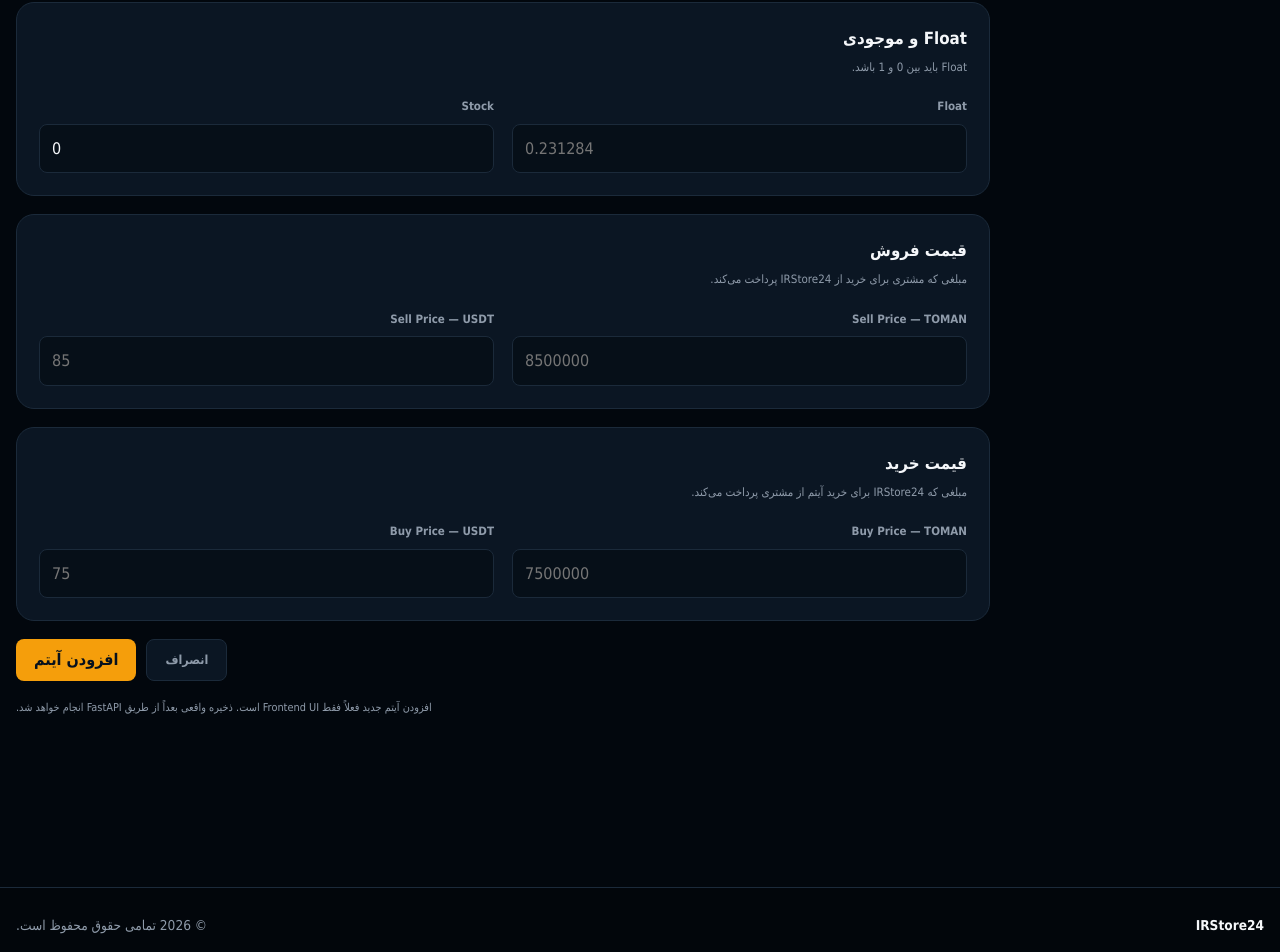
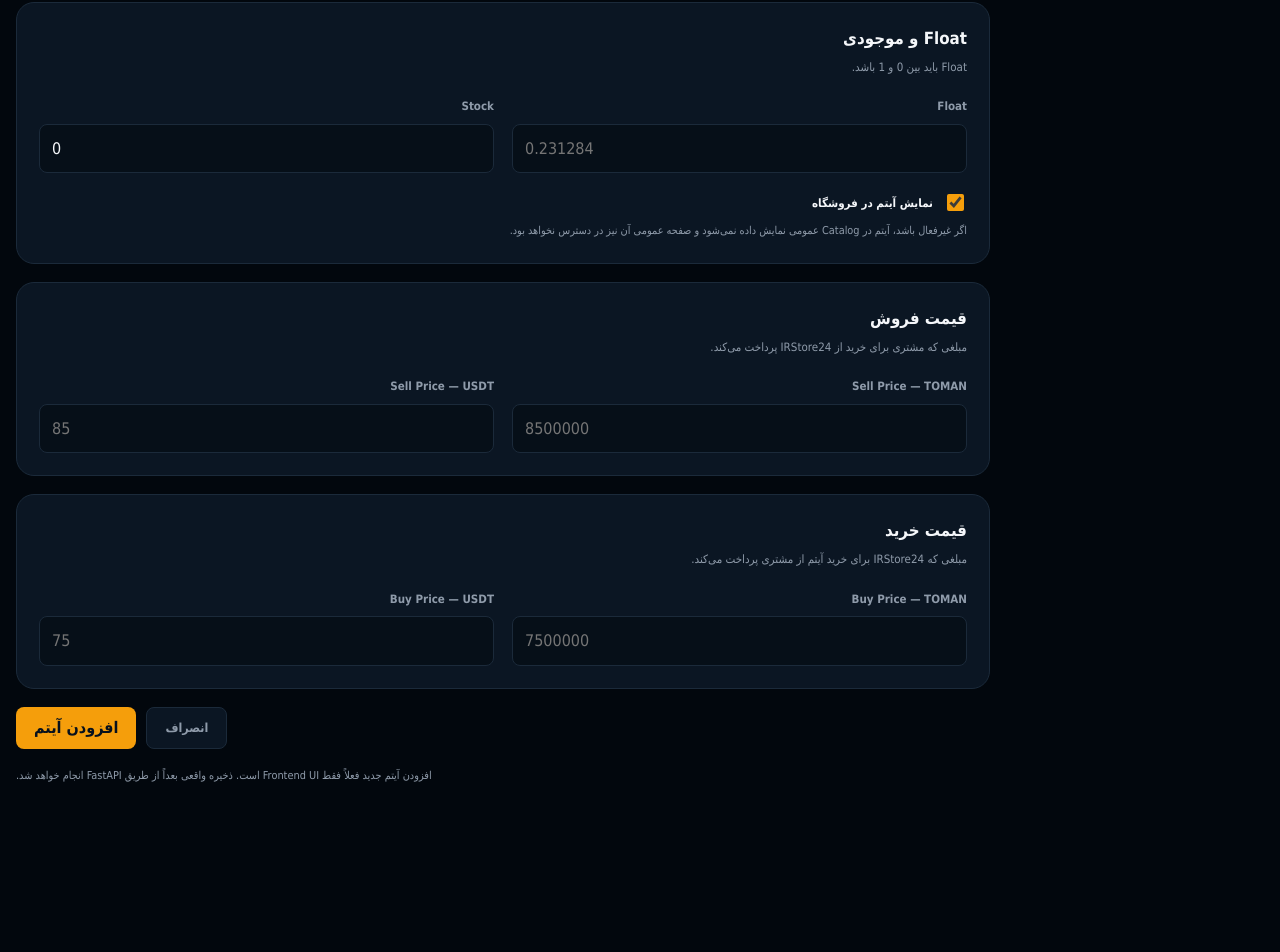
Before and after one commit to Maximus42-byte/IRStore24-Web, a Next.js app: page /admin/cs2-items/new in a window 1280 px wide. Shown: the part 801-1753 px from the top of the page. Built offline with nearby package versions, Linux system fonts and the light colour scheme.

Commit message:
Add CS2 item active and hidden states

```diff
--- a/app/admin/admin.module.css
+++ b/app/admin/admin.module.css
@@ -695,6 +695,52 @@
   font-size: 0.68rem;
 }
 
+.adminCheckboxRow {
+  display: flex;
+  align-items: center;
+
+  gap: 10px;
+
+  width: fit-content;
+
+  color: var(--text) !important;
+
+  cursor: pointer;
+}
+
+.adminCheckboxRow input {
+  width: 17px;
+  height: 17px;
+  min-height: auto;
+
+  accent-color: var(--accent);
+}
+
+.formFieldHint {
+  color: var(--text-muted);
+
+  font-size: 0.68rem;
+  line-height: 1.7;
+}
+
+.statusHidden {
+  display: inline-flex;
+
+  padding: 5px 9px;
+
+  color: var(--text-muted);
+
+  border: 1px solid var(--border);
+  border-radius: 999px;
+
+  background: rgba(255, 255, 255, 0.035);
+
+  white-space: nowrap;
+
+  font-size: 0.66rem;
+  font-weight: 900;
+}
+
 @media (max-width: 700px) {
   .formGrid {
     grid-template-columns: 1fr;
--- a/app/admin/cs2-items/[slug]/edit/page.tsx
+++ b/app/admin/cs2-items/[slug]/edit/page.tsx
@@ -48,6 +48,7 @@ export default async function EditCS2ItemPage({
           exterior: item.exterior,
           floatValue: String(item.floatValue),
           stockQuantity: String(item.stockQuantity),
+          isActive: item.isActive,
           sellPriceToman: String(item.sellPriceToman),
           sellPriceUsdt: String(item.sellPriceUsdt),
           buyPriceToman: String(item.buyPriceToman),
--- a/app/cs2-items/[slug]/page.tsx
+++ b/app/cs2-items/[slug]/page.tsx
@@ -4,7 +4,7 @@ import { notFound } from "next/navigation";
 import ItemPurchaseActions from "../../../components/store/ItemPurchaseActions";
 import {
   getMockCs2ItemBySlug,
-  mockCs2Items,
+  publicMockCs2Items,
 } from "../../../data/mockCs2Items";
 
 import styles from "./page.module.css";
@@ -20,7 +20,7 @@ function formatToman(value: number) {
 }
 
 export function generateStaticParams() {
-  return mockCs2Items.map((item) => ({
+  return publicMockCs2Items.map((item) => ({
     slug: item.slug,
   }));
 }
@@ -32,7 +32,7 @@ export default async function CS2ItemPage({
 
   const item = getMockCs2ItemBySlug(slug);
 
-  if (!item) {
+  if (!item || !item.isActive) {
     notFound();
   }
 
--- a/components/admin/CS2ItemForm.tsx
+++ b/components/admin/CS2ItemForm.tsx
@@ -21,6 +21,7 @@ type CS2ItemFormValues = {
   exterior: string;
   floatValue: string;
   stockQuantity: string;
+  isActive: boolean;
   sellPriceToman: string;
   sellPriceUsdt: string;
   buyPriceToman: string;
@@ -40,6 +41,7 @@ const emptyValues: CS2ItemFormValues = {
   exterior: "Field-Tested",
   floatValue: "",
   stockQuantity: "0",
+  isActive: true,
   sellPriceToman: "",
   sellPriceUsdt: "",
   buyPriceToman: "",
@@ -63,6 +65,13 @@ export default function CS2ItemForm({
     setValues((current) => ({
       ...current,
       [field]: value,
+    }));
+  }
+
+  function updateActive(value: boolean) {
+    setValues((current) => ({
+      ...current,
+      isActive: value,
     }));
   }
 
@@ -272,6 +281,27 @@ export default function CS2ItemForm({
               }
             />
           </div>
+
+          <div
+            className={`${styles.formField} ${styles.formFieldFull}`}
+          >
+            <label className={styles.adminCheckboxRow}>
+              <input
+                type="checkbox"
+                checked={values.isActive}
+                onChange={(event) =>
+                  updateActive(event.target.checked)
+                }
+              />
+
+              نمایش آیتم در فروشگاه
+            </label>
+
+            <span className={styles.formFieldHint}>
+              اگر غیرفعال باشد، آیتم در Catalog عمومی نمایش داده
+              نمی‌شود و صفحه عمومی آن نیز در دسترس نخواهد بود.
+            </span>
+          </div>
         </div>
       </section>
 
--- a/components/store/CS2Catalog.tsx
+++ b/components/store/CS2Catalog.tsx
@@ -3,7 +3,7 @@
 import Link from "next/link";
 import { useMemo, useState } from "react";
 import styles from "../../app/cs2-items/page.module.css";
-import { mockCs2Items } from "../../data/mockCs2Items";
+import { publicMockCs2Items } from "../../data/mockCs2Items";
 
 const exteriorOptions = [
   "Factory New",
@@ -29,12 +29,12 @@ export default function CS2Catalog() {
   const [sort, setSort] = useState("default");
 
   const weapons = useMemo(
-    () => Array.from(new Set(mockCs2Items.map((item) => item.weapon))).sort(),
+    () => Array.from(new Set(publicMockCs2Items.map((item) => item.weapon))).sort(),
     [],
   );
 
   const filteredItems = useMemo(() => {
-    const result = mockCs2Items.filter((item) => {
+    const result = publicMockCs2Items.filter((item) => {
       const normalizedSearch = search.trim().toLowerCase();
 
       if (
```
Also changed, not shown: app/admin/cs2-items/page.tsx (+23 -11 lines), data/mockCs2Items.ts (+16 -2 lines).
